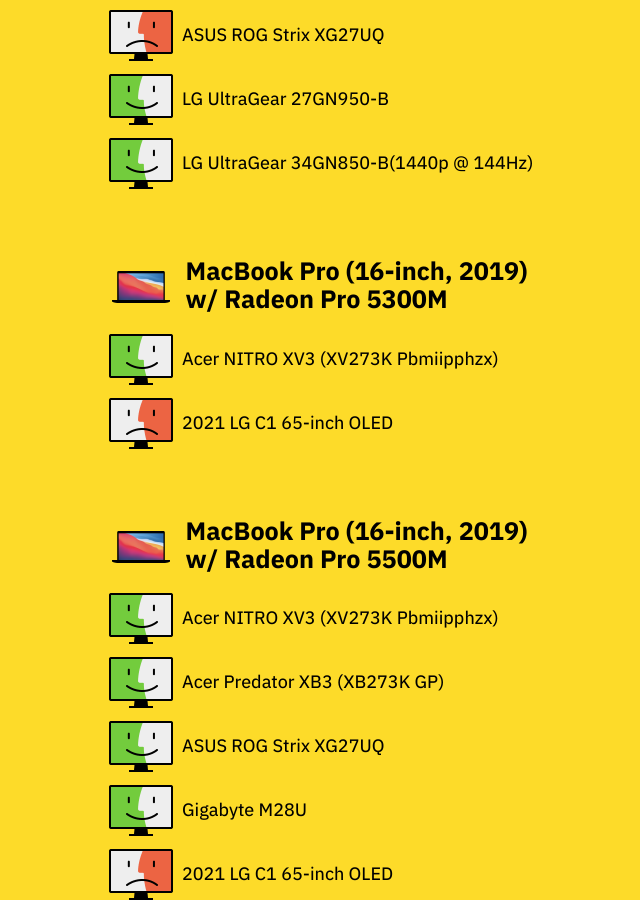
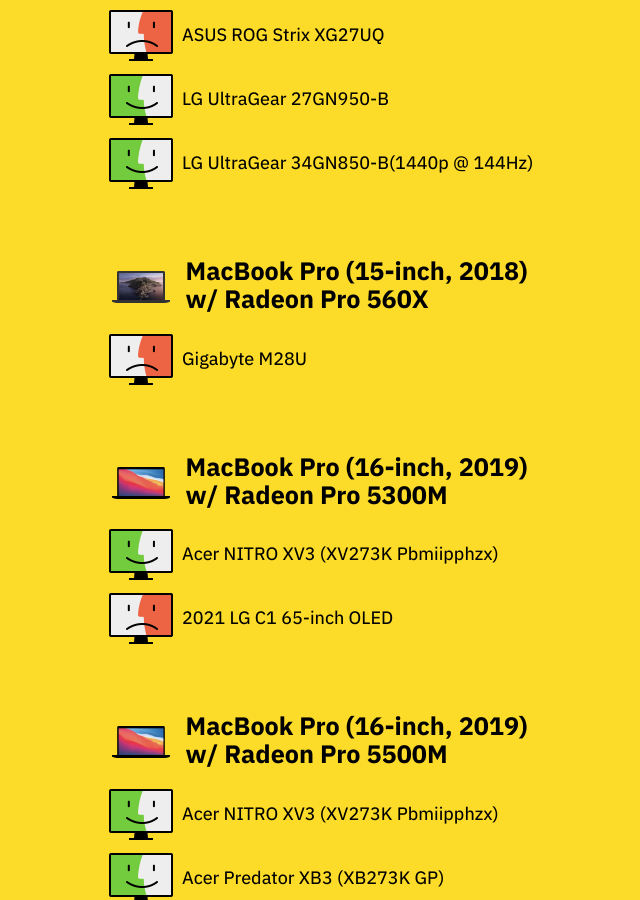
Before and after one commit to tonsky/tonsky.github.io, a Jekyll site: the page built from _posts/2021-02-24-monitors-mac.md, in a window 1280 px wide and 900 px high, scrolled down 1654 px. Shown: the whole window, without its empty margins (260-900 px from the left). Built offline with Jekyll 4.4.1, drawn with Linux system fonts in a browser that asks for light colours.

Commit message:
Add Gigabyte M28U for MBP 15 2018

```diff
--- a/_posts/2021-02-24-monitors-mac.md
+++ b/_posts/2021-02-24-monitors-mac.md
@@ -53,6 +53,10 @@
 <div class="row"><img src="works.png" height=64> <span>LG UltraGear 27GN950-B</span></div>
 
 <div class="row"><img src="works.png" height=64> <span>LG UltraGear 34GN850-B</span> (1440p @ 144Hz)</div>
+
+## <img src="mbp_15_2019.png" height=32> <span>MacBook Pro (15-inch, 2018) w/ Radeon Pro 560X</span>
+
+<div class="row"><img src="doesnt_work.png" height=64> <span>Gigabyte M28U</span></div>
 
 ## <img src="mbp_16_2020.png" height=32> <span>MacBook Pro (16-inch, 2019) w/ Radeon Pro 5300M</span>
 
```
